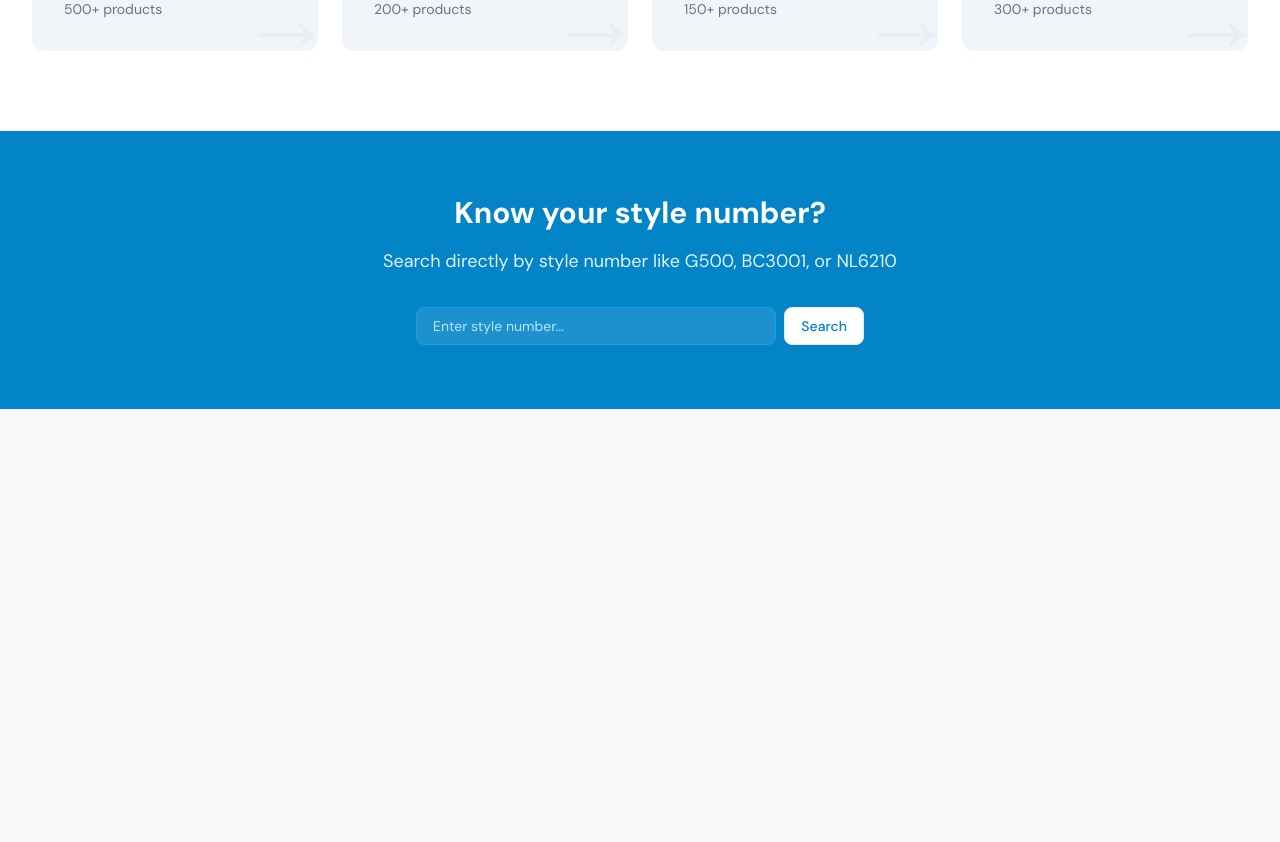
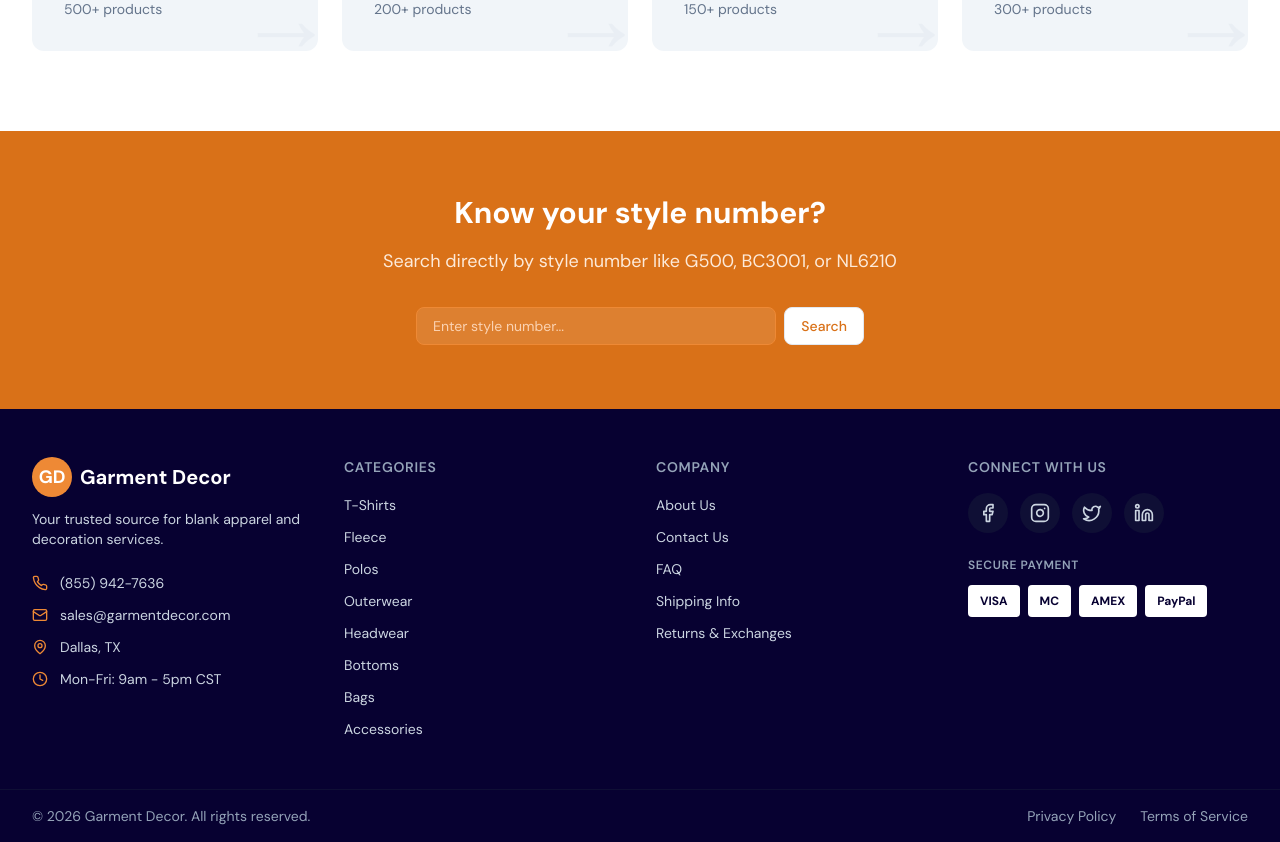
Before and after one commit to devynlado/catalog-ss-activewear, a Next.js app: page / in a window 1280 px wide. Shown: the part 1320-2162 px from the top of the page. Before the commit the page ends 1809 px from the top, so only its background shows below. Built offline with nearby package versions, Linux system fonts and the light colour scheme; no server answers.

Commit message:
Changes to Layout  / Theme

```diff
--- a/app/globals.css
+++ b/app/globals.css
@@ -3,17 +3,17 @@
 @tailwind utilities;
 
 :root {
-  /* Design tokens - Easy to customize */
-  --color-background: #ffffff;
-  --color-foreground: #0f172a;
-  --color-muted: #64748b;
+  /* Garment Decor Brand Colors */
+  --color-brand-primary: #EE8935;    /* Orange - CTAs */
+  --color-brand-secondary: #070131;  /* Navy - Titles */
+
+  /* UI Colors */
+  --color-background: #FAF6F3;       /* Warm cream */
+  --color-foreground: #242424;       /* Body text */
+  --color-muted: #6B7280;
   --color-border: #e2e8f0;
   --color-card: #ffffff;
   --color-card-hover: #f8fafc;
-
-  /* Brand colors - Update these to match Garment Decor */
-  --color-brand-primary: #0ea5e9;
-  --color-brand-secondary: #0369a1;
 
   /* Stock indicators */
   --color-stock-high: #22c55e;
@@ -31,7 +31,12 @@
 
 @layer base {
   body {
-    @apply bg-white text-slate-900 antialiased;
+    @apply bg-background text-text antialiased;
+  }
+
+  /* Titles use navy */
+  h1, h2, h3, h4, h5, h6 {
+    color: #070131;
   }
 }
 
--- a/app/layout.tsx
+++ b/app/layout.tsx
@@ -2,6 +2,7 @@ import type { Metadata } from 'next';
 import { DM_Sans } from 'next/font/google';
 import './globals.css';
 import { Header } from '@/components/layout/Header';
+import { Footer } from '@/components/layout/Footer';
 import { QuoteDrawer } from '@/components/quote/QuoteDrawer';
 
 const dmSans = DM_Sans({
@@ -10,8 +11,8 @@ const dmSans = DM_Sans({
 });
 
 export const metadata: Metadata = {
-  title: 'Garment Decor Catalog | SS Activewear',
-  description: 'Browse our catalog of blank apparel. View colors, check inventory, and request quotes.',
+  title: 'Garment Decor Catalog | Blank Apparel & Decoration Services',
+  description: 'Browse our catalog of blank apparel. View colors, check inventory, and request quotes for your business.',
 };
 
 export default function RootLayout({
@@ -21,11 +22,12 @@ export default function RootLayout({
 }) {
   return (
     <html lang="en" className={dmSans.variable}>
-      <body className="min-h-screen bg-slate-50 font-sans">
+      <body className="min-h-screen bg-background font-sans text-text">
         <Header />
-        <main className="pb-20">
+        <main>
           {children}
         </main>
+        <Footer />
         <QuoteDrawer />
       </body>
     </html>
--- /dev/null
+++ b/components/layout/Footer.tsx
@@ -0,0 +1,203 @@
+'use client';
+
+import Link from 'next/link';
+import { Phone, Mail, MapPin, Clock, Facebook, Instagram, Twitter, Linkedin } from 'lucide-react';
+import { getMainCategories } from '@/lib/category-taxonomy';
+
+// Get main categories for footer links
+const mainCategories = getMainCategories().slice(0, 8);
+
+export function Footer() {
+  const currentYear = new Date().getFullYear();
+
+  return (
+    <footer className="bg-navy-800 text-white">
+      {/* Main Footer Content */}
+      <div className="mx-auto max-w-7xl px-4 py-12 sm:px-6 lg:px-8">
+        <div className="grid grid-cols-1 gap-8 md:grid-cols-2 lg:grid-cols-4">
+
+          {/* Contact Info */}
+          <div>
+            <div className="mb-6">
+              <div className="flex items-center gap-2">
+                <div className="flex h-10 w-10 items-center justify-center rounded-full bg-brand-500 text-white font-bold text-lg">
+                  GD
+                </div>
+                <span className="font-bold text-xl">Garment Decor</span>
+              </div>
+              <p className="mt-3 text-sm text-slate-300">
+                Your trusted source for blank apparel and decoration services.
+              </p>
+            </div>
+
+            <div className="space-y-3">
+              <a
+                href="tel:+18559427636"
+                className="flex items-center gap-3 text-sm text-slate-300 hover:text-brand-400 transition-colors"
+              >
+                <Phone className="h-4 w-4 text-brand-500" />
+                (855) 942-7636
+              </a>
+              <a
+                href="mailto:sales@garmentdecor.com"
+                className="flex items-center gap-3 text-sm text-slate-300 hover:text-brand-400 transition-colors"
+              >
+                <Mail className="h-4 w-4 text-brand-500" />
+                sales@garmentdecor.com
+              </a>
+              <div className="flex items-center gap-3 text-sm text-slate-300">
+                <MapPin className="h-4 w-4 text-brand-500" />
+                Dallas, TX
+              </div>
+              <div className="flex items-center gap-3 text-sm text-slate-300">
+                <Clock className="h-4 w-4 text-brand-500" />
+                Mon-Fri: 9am - 5pm CST
+              </div>
+            </div>
+          </div>
+
+          {/* Categories */}
+          <div>
+            <h3 className="mb-4 text-sm font-semibold uppercase tracking-wider text-slate-400">
+              Categories
+            </h3>
+            <ul className="space-y-2">
+              {mainCategories.map((cat) => (
+                <li key={cat.id}>
+                  <Link
+                    href={`/catalog?category=${cat.id}`}
+                    className="text-sm text-slate-300 hover:text-brand-400 transition-colors"
+                  >
+                    {cat.name}
+                  </Link>
+                </li>
+              ))}
+            </ul>
+          </div>
+
+          {/* Company Links */}
+          <div>
+            <h3 className="mb-4 text-sm font-semibold uppercase tracking-wider text-slate-400">
+              Company
+            </h3>
+            <ul className="space-y-2">
+              <li>
+                <Link href="/about" className="text-sm text-slate-300 hover:text-brand-400 transition-colors">
+                  About Us
+                </Link>
+              </li>
+              <li>
+                <Link href="/contact" className="text-sm text-slate-300 hover:text-brand-400 transition-colors">
+                  Contact Us
+                </Link>
+              </li>
+              <li>
+                <Link href="/faq" className="text-sm text-slate-300 hover:text-brand-400 transition-colors">
+                  FAQ
+                </Link>
+              </li>
+              <li>
+                <Link href="/shipping" className="text-sm text-slate-300 hover:text-brand-400 transition-colors">
+                  Shipping Info
+                </Link>
+              </li>
+              <li>
+                <Link href="/returns" className="text-sm text-slate-300 hover:text-brand-400 transition-colors">
+                  Returns & Exchanges
+                </Link>
+              </li>
+            </ul>
+          </div>
+
+          {/* Social & Trust */}
+          <div>
+            <h3 className="mb-4 text-sm font-semibold uppercase tracking-wider text-slate-400">
+              Connect With Us
+            </h3>
+            <div className="flex gap-3">
+              <a
+                href="https://facebook.com"
+                target="_blank"
+                rel="noopener noreferrer"
+                className="flex h-10 w-10 items-center justify-center rounded-full bg-navy-700 text-slate-300 hover:bg-brand-500 hover:text-white transition-colors"
+                aria-label="Facebook"
+              >
+                <Facebook className="h-5 w-5" />
+              </a>
+              <a
+                href="https://instagram.com"
+                target="_blank"
+                rel="noopener noreferrer"
+                className="flex h-10 w-10 items-center justify-center rounded-full bg-navy-700 text-slate-300 hover:bg-brand-500 hover:text-white transition-colors"
+                aria-label="Instagram"
+              >
+                <Instagram className="h-5 w-5" />
+              </a>
+              <a
+                href="https://twitter.com"
+                target="_blank"
+                rel="noopener noreferrer"
+                className="flex h-10 w-10 items-center justify-center rounded-full bg-navy-700 text-slate-300 hover:bg-brand-500 hover:text-white transition-colors"
+                aria-label="Twitter"
+              >
+                <Twitter className="h-5 w-5" />
+              </a>
+              <a
+                href="https://linkedin.com"
+                target="_blank"
+                rel="noopener noreferrer"
+                className="flex h-10 w-10 items-center justify-center rounded-full bg-navy-700 text-slate-300 hover:bg-brand-500 hover:text-white transition-colors"
+                aria-label="LinkedIn"
+              >
+                <Linkedin className="h-5 w-5" />
+              </a>
+            </div>
+
+            {/* Trust Badges */}
+            <div className="mt-6">
+              <h4 className="mb-3 text-xs font-semibold uppercase tracking-wider text-slate-400">
+                Secure Payment
+              </h4>
+              <div className="flex flex-wrap gap-2">
+                {/* Payment method badges - simplified icons */}
+                <div className="flex h-8 items-center justify-center rounded bg-white px-3 text-xs font-bold text-navy-800">
+                  VISA
+                </div>
+                <div className="flex h-8 items-center justify-center rounded bg-white px-3 text-xs font-bold text-navy-800">
+                  MC
+                </div>
+                <div className="flex h-8 items-center justify-center rounded bg-white px-3 text-xs font-bold text-navy-800">
+                  AMEX
+                </div>
+                <div className="flex h-8 items-center justify-center rounded bg-white px-3 text-xs font-bold text-navy-800">
+                  PayPal
+                </div>
+              </div>
+            </div>
+          </div>
+        </div>
+      </div>
+
+      {/* Bottom Bar */}
+      <div className="border-t border-navy-700">
+        <div className="mx-auto max-w-7xl px-4 py-4 sm:px-6 lg:px-8">
+          <div className="flex flex-col items-center justify-between gap-4 text-center md:flex-row md:text-left">
+            <p className="text-sm text-slate-400">
+              © {currentYear} Garment Decor. All rights reserved.
+            </p>
+            <div className="flex gap-6 text-sm">
+              <Link href="/privacy" className="text-slate-400 hover:text-slate-300 transition-colors">
+                Privacy Policy
+              </Link>
+              <Link href="/terms" className="text-slate-400 hover:text-slate-300 transition-colors">
+                Terms of Service
+              </Link>
+            </div>
+          </div>
+        </div>
+      </div>
+    </footer>
+  );
+}
+
+export default Footer;
--- a/tailwind.config.ts
+++ b/tailwind.config.ts
@@ -9,19 +9,40 @@ const config: Config = {
   theme: {
     extend: {
       colors: {
-        // Design tokens - customize these to match Garment Decor branding
+        // Garment Decor Brand Colors
         brand: {
-          50: '#f0f9ff',
-          100: '#e0f2fe',
-          200: '#bae6fd',
-          300: '#7dd3fc',
-          400: '#38bdf8',
-          500: '#0ea5e9',
-          600: '#0284c7',
-          700: '#0369a1',
-          800: '#075985',
-          900: '#0c4a6e',
-          950: '#082f49',
+          50: '#FEF7F0',
+          100: '#FDEAD9',
+          200: '#FBD2B2',
+          300: '#F8B382',
+          400: '#F49B52',
+          500: '#EE8935',  // PRIMARY ORANGE - CTAs, buttons, links
+          600: '#D97118',
+          700: '#B45812',
+          800: '#91460F',
+          900: '#77390D',
+          950: '#5C2B09',
+        },
+        // Navy for titles and headers
+        navy: {
+          50: '#E8E8F0',
+          100: '#C4C4D4',
+          200: '#9D9DB8',
+          300: '#75759C',
+          400: '#4E4E80',
+          500: '#272764',
+          600: '#1A1A4A',
+          700: '#0F0F35',
+          800: '#070131',  // PRIMARY NAVY - titles, headers
+          900: '#040022',
+        },
+        // UI Colors
+        background: '#FAF6F3',  // Warm cream page background
+        surface: '#FFFFFF',     // White containers/cards
+        text: {
+          DEFAULT: '#242424',   // Body text
+          muted: '#6B7280',     // Secondary text
+          light: '#9CA3AF',     // Tertiary text
         },
         // Stock level colors
         stock: {
```
Also changed, not shown: components/layout/Header.tsx (+7 -7 lines).
